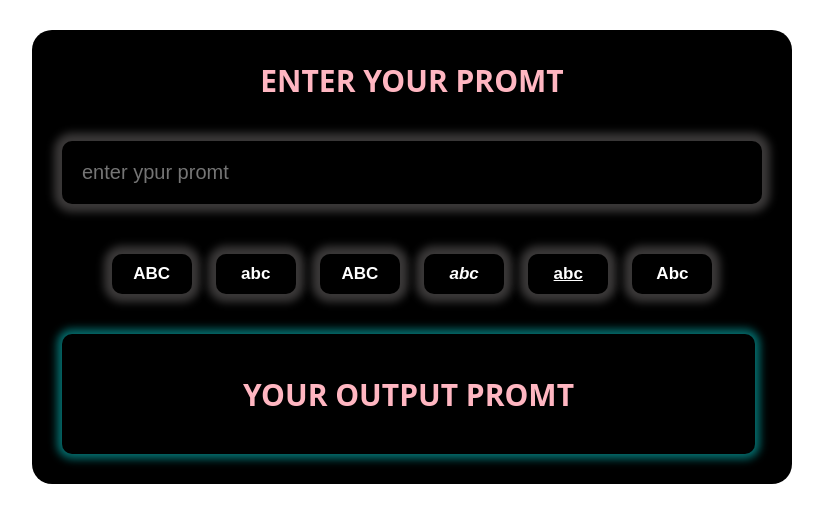
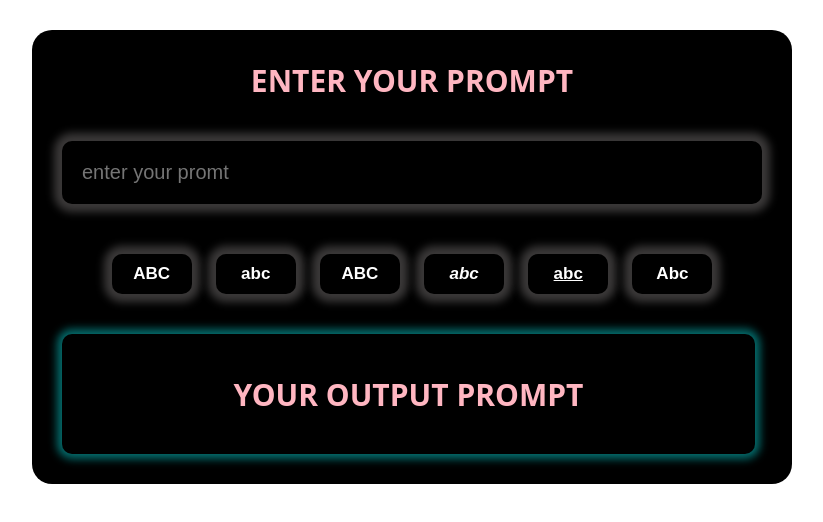
Before and after one commit to hemalatha3539/magical-text, a plain HTML site: page index.html in a window 1280 px wide. Shown: the whole page, without its empty margins (228-1051 px from the left). Drawn offline with Linux system fonts and the light colour scheme.

Commit message:
Update index.html

```diff
--- a/index.html
+++ b/index.html
@@ -8,8 +8,8 @@
 </head>
 <body>
     <div class="container">
-        <h1 class="heading">ENTER YOUR PROMT</h1>
-        <input type="text" placeholder="enter ypur promt" id="input">
+        <h1 class="heading">ENTER YOUR PROMPT</h1>
+        <input type="text" placeholder="enter your promt" id="input">
         <div class="btn-flex">
             <button class="btn" onclick="uppercase()">ABC</button>
             <button class="btn" onclick="lowercase()">abc</button>
@@ -18,7 +18,7 @@
             <button class="btn" onclick="underline()"><u>abc</u></button>
             <button class="btn" onclick="capitalize()">Abc</button>
             <div class="output" id="output">
-                <h1 class="heading"> YOUR OUTPUT PROMT</h1>
+                <h1 class="heading"> YOUR OUTPUT PROMPT</h1>
 
             </div>
         </div>
```
